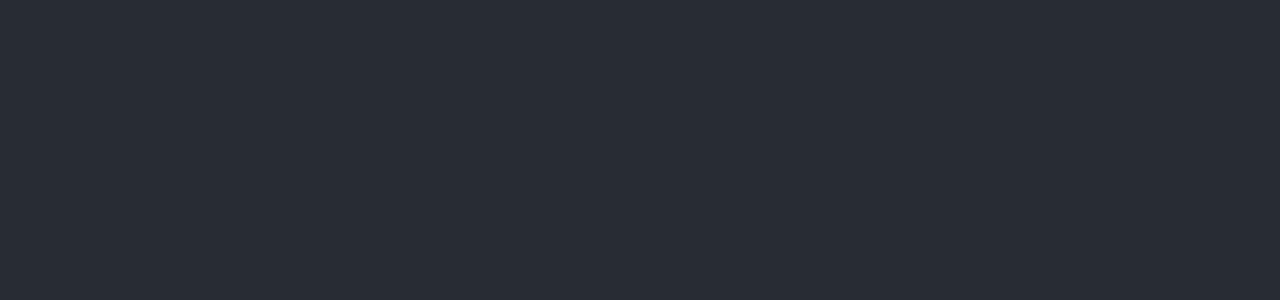
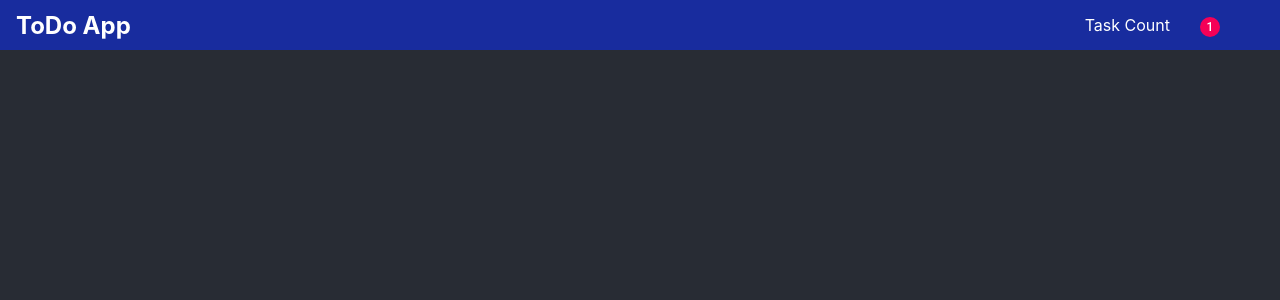
Before and after one commit to lucifer-art/ToDoWebAppReact, a React (Create React App) app: page / in a window 1280 px wide. Shown: the top 300 px of the page. Built offline with nearby package versions, Linux system fonts and the light colour scheme.

Commit message:
added header

```diff
--- a/package.json
+++ b/package.json
@@ -3,6 +3,7 @@
   "version": "0.1.0",
   "private": true,
   "dependencies": {
+    "@material-ui/core": "^4.11.4",
     "@testing-library/jest-dom": "^5.14.1",
     "@testing-library/react": "^11.2.7",
     "@testing-library/user-event": "^12.8.3",
--- a/src/App.js
+++ b/src/App.js
@@ -1,9 +1,10 @@
 import { Fragment } from 'react';
+import Header from './components/UI/Header/Header';
 
 function App() {
   return (
     <Fragment>
-
+      <Header />
     </Fragment>
   );
 }
--- /dev/null
+++ b/src/components/UI/Header/Header.js
@@ -0,0 +1,17 @@
+import classes from './Header.module.css';
+import { Badge } from '@material-ui/core';
+
+const Header = props => {
+    return (
+        <div className={classes.header}>
+            <h2>ToDo App</h2>
+            <nav>
+                <ul>
+                    <li><span>Task Count</span><Badge style={{minWidth:'40px'}} badgeContent={1} color="secondary"></Badge></li>
+                </ul>
+            </nav>
+        </div>
+    )
+}
+
+export default Header;
--- /dev/null
+++ b/src/components/UI/Header/Header.module.css
@@ -0,0 +1,31 @@
+.header {
+    background-color: rgb(24, 44, 158);
+    color: #fff;
+    position: fixed;
+    top: 0;
+    left: 0;
+    display: flex;
+    justify-content: flex-start;
+    align-items: center;
+    width: 100%;
+    height: 50px;
+}
+
+.header > h2 {
+    width: 100%;
+    padding: 8px 16px;
+}
+
+.header nav{
+    display: flex;
+    justify-content: flex-end;
+    width: 100%;
+    padding-right: 70px;
+}
+
+.header li {
+    list-style: none;
+}
+.header li p{
+    font-weight: bold;
+}
--- a/src/index.css
+++ b/src/index.css
@@ -1,3 +1,8 @@
+*{
+  margin: 0;
+  padding: 0;
+}
+
 body {
   margin: 0;
   font-family: -apple-system, BlinkMacSystemFont, 'Segoe UI', 'Roboto', 'Oxygen',
```
Also changed, not shown: 1 other file (tests, documents, lock files or other folders).
